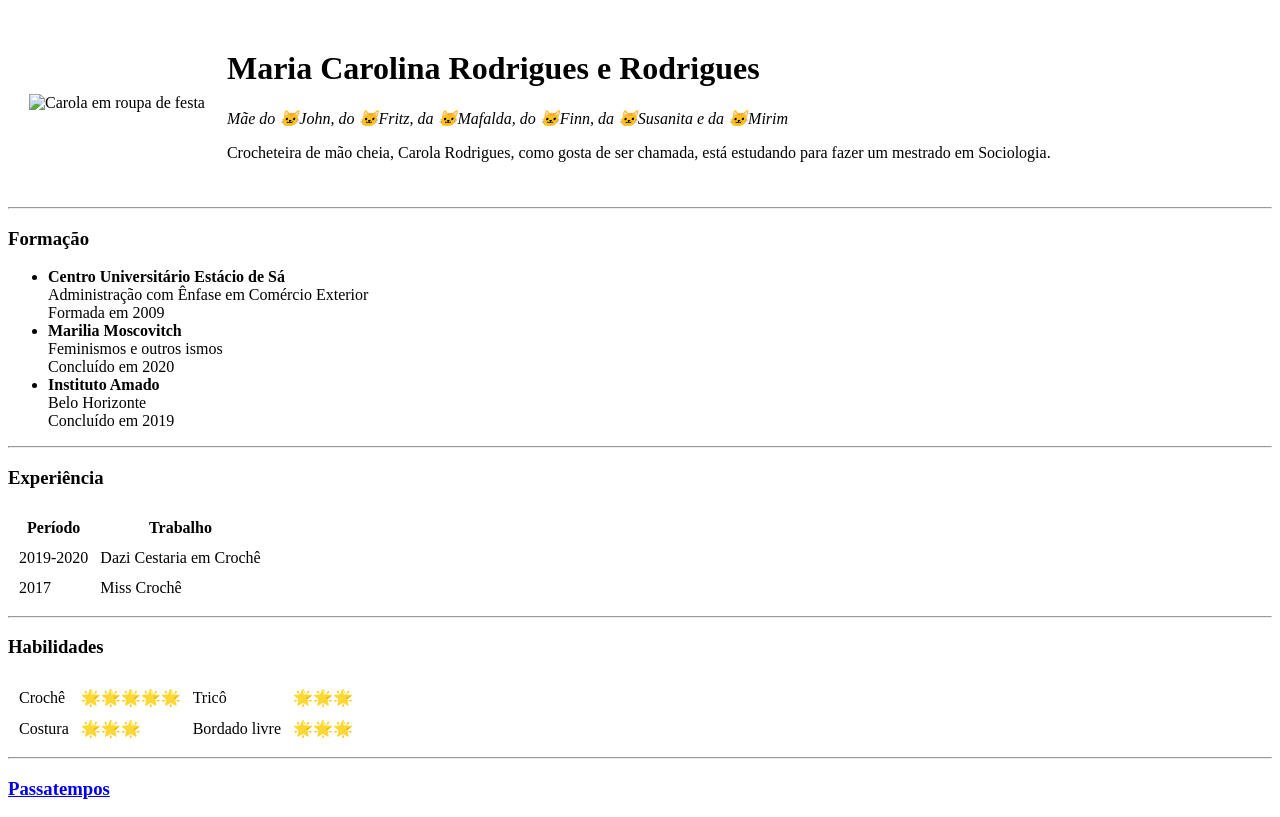
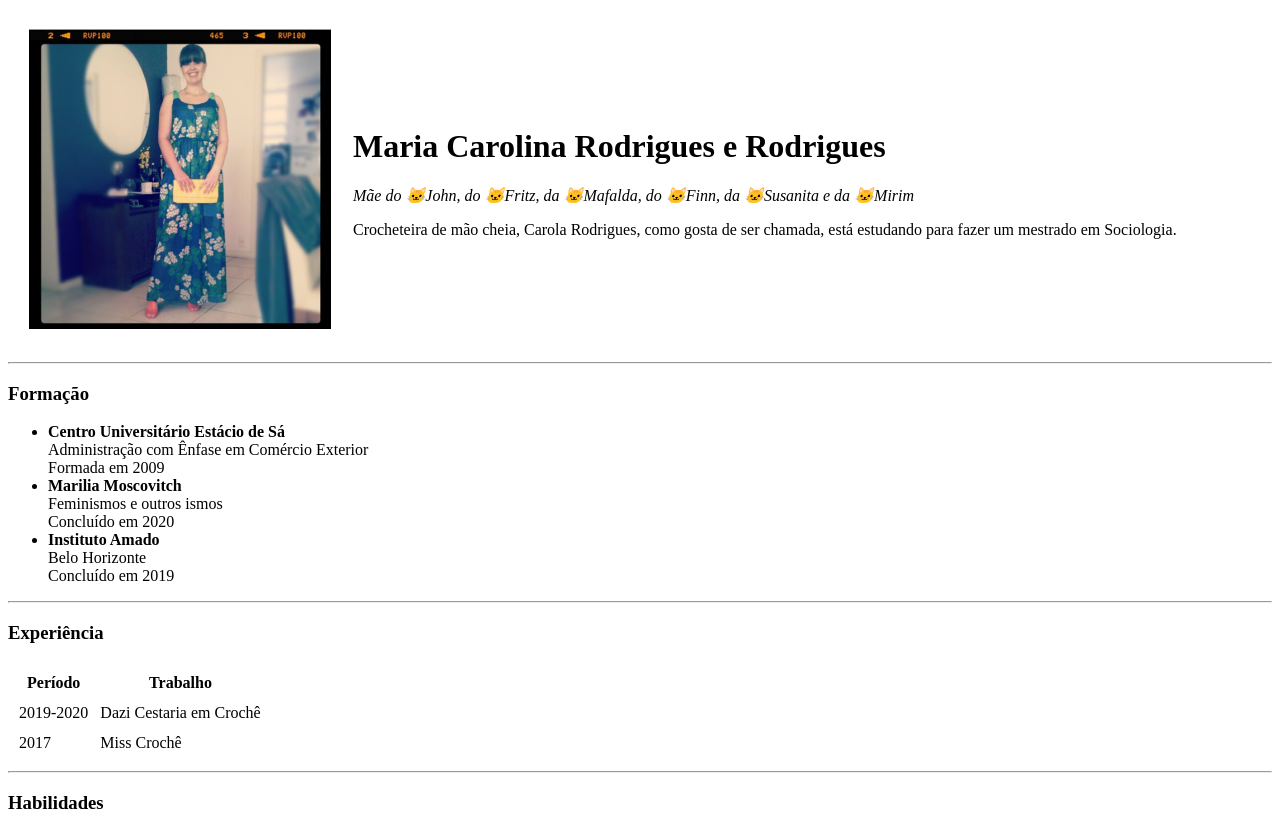
Before and after one commit to MariaCReRodrigues/cv, a plain HTML site: page index.html in a window 1280 px wide. Shown: the top 817 px of the page. Drawn offline with Linux system fonts and the light colour scheme.

Commit message:
Update index.html

```diff
--- a/index.html
+++ b/index.html
@@ -9,7 +9,7 @@
   <body>
     <table cellspacing="20">
       <tr>
-        <td><img src="festacarola.jpg" alt="Carola em roupa de festa" height="300"></td>
+        <td><img src="carolafesta.jpg" alt="Carola em roupa de festa" height="300"></td>
         <td><h1>Maria Carolina Rodrigues e Rodrigues</h1>
         <p><em>Mãe do 🐱John, do 🐱Fritz, da 🐱Mafalda, do 🐱Finn, da 🐱Susanita e da 🐱Mirim</em></p>
         <p>Crocheteira de mão cheia, Carola Rodrigues, como gosta de ser chamada, está estudando para fazer um mestrado em Sociologia.</p></td>
```
